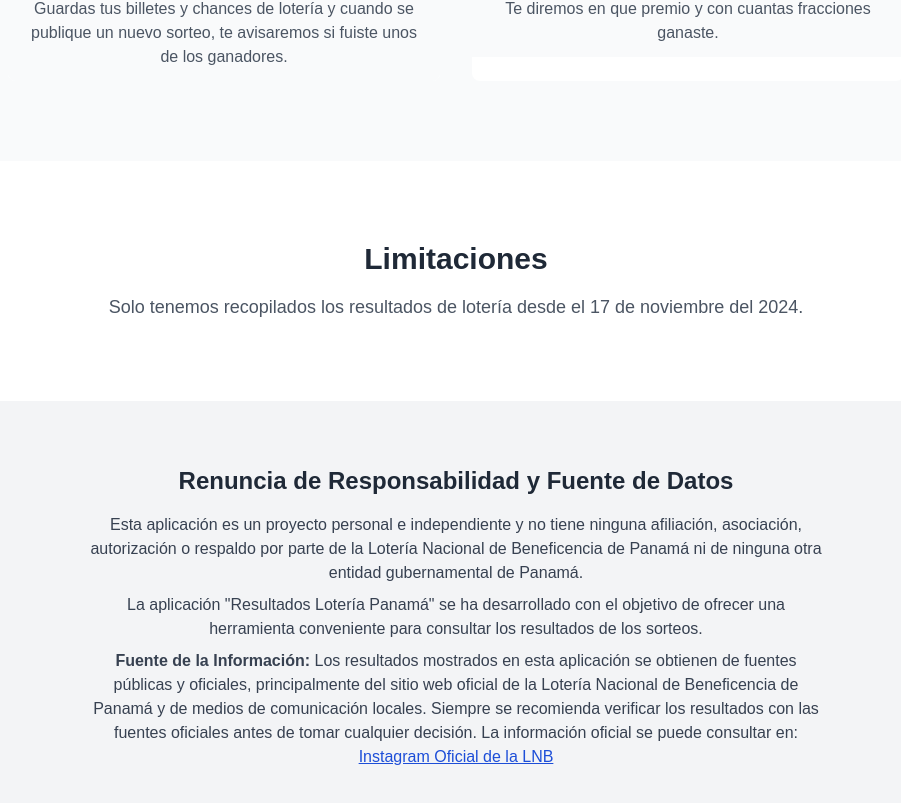
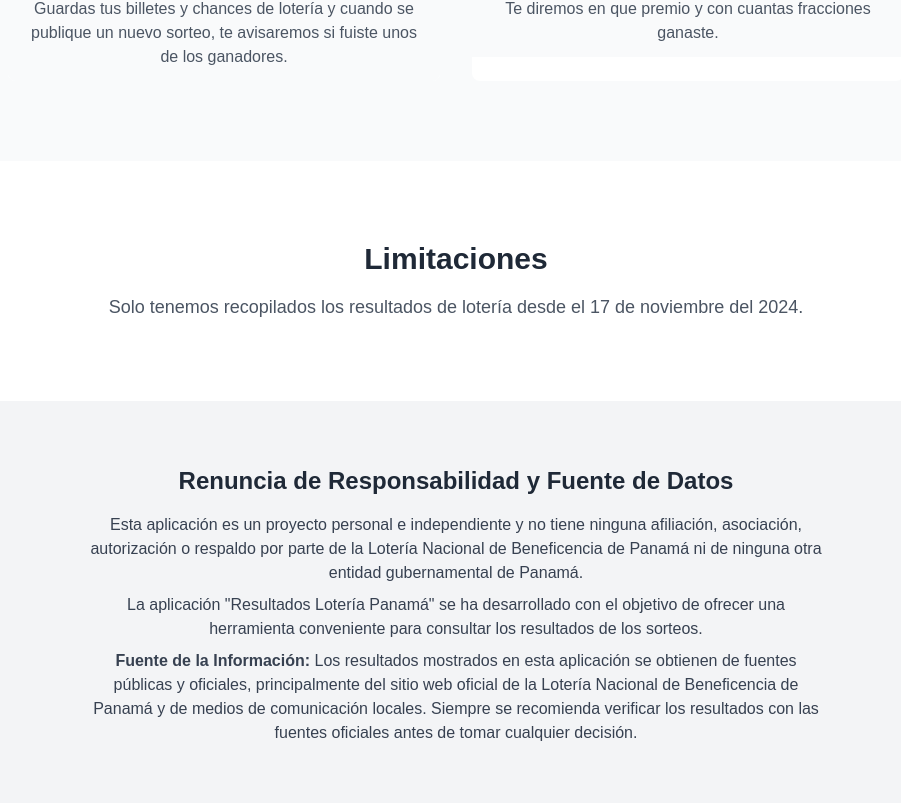
Before and after one commit to javiier507/lottery-pty, a Next.js app: page / in a window 1280 px wide. Shown: the part 2629-3432 px from the top of the page, without its empty margins (184-1085 px from the left). Built offline with nearby package versions, Linux system fonts and the light colour scheme.

Commit message:
refactor: removing instagram link

```diff
--- a/app/page.tsx
+++ b/app/page.tsx
@@ -129,7 +129,7 @@ export default function Home() {
                         La aplicación "Resultados Lotería Panamá" se ha desarrollado con el objetivo de ofrecer una herramienta conveniente para consultar los resultados de los sorteos.
                     </p>
                     <p className="text-base text-gray-700 mb-2">
-                        <span className="font-semibold">Fuente de la Información:</span> Los resultados mostrados en esta aplicación se obtienen de fuentes públicas y oficiales, principalmente del sitio web oficial de la Lotería Nacional de Beneficencia de Panamá y de medios de comunicación locales. Siempre se recomienda verificar los resultados con las fuentes oficiales antes de tomar cualquier decisión. La información oficial se puede consultar en: <a href="https://www.instagram.com/lnbpma/?hl=es-la" target="_blank" rel="noopener noreferrer" className="text-blue-700 underline">Instagram Oficial de la LNB</a>
+                        <span className="font-semibold">Fuente de la Información:</span> Los resultados mostrados en esta aplicación se obtienen de fuentes públicas y oficiales, principalmente del sitio web oficial de la Lotería Nacional de Beneficencia de Panamá y de medios de comunicación locales. Siempre se recomienda verificar los resultados con las fuentes oficiales antes de tomar cualquier decisión.
                     </p>
                 </div>
             </section>
```
